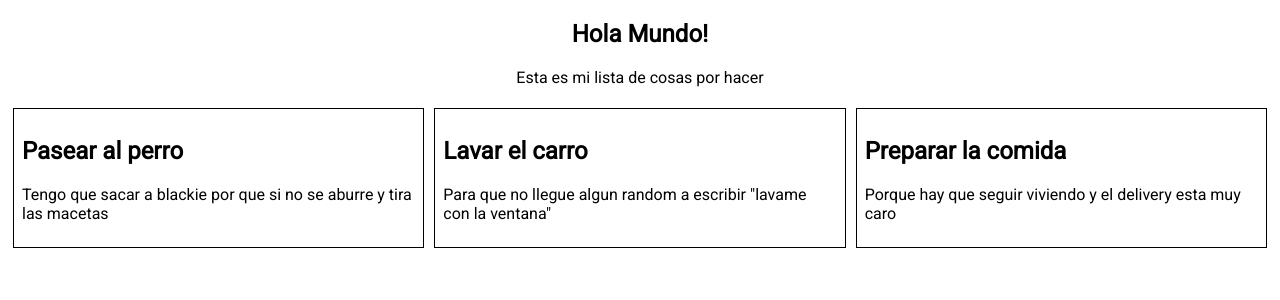
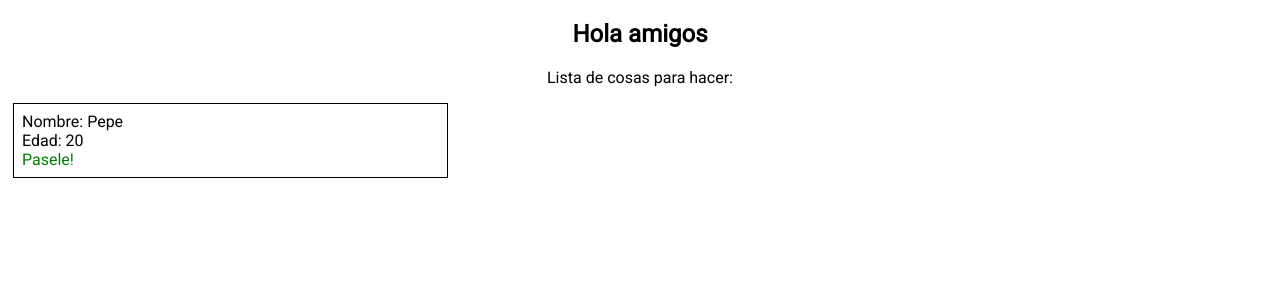
Before and after one commit to DaveDev87/testing-project-estancias, a Vue app: page / in a window 1280 px wide. Shown: the top 300 px of the page. Built offline with nearby package versions, Linux system fonts and the light colour scheme.

Commit message:
lista de cosas por hacer v1

```diff
--- a/src/App.vue
+++ b/src/App.vue
@@ -1,40 +1,99 @@
 <template>
   <main id="app">
     <section class="header">
-      <h1>Hola Mundo!</h1>
-      <p>Esta es mi lista de cosas por hacer</p>
+      <h1>{{ title }}</h1>
+      <p>{{ subtitle }}</p>
     </section>
-    <section class="task__container">
+    <section>
       <div class="card">
-        <h1>Pasear al perro</h1>
-        <p>Tengo que sacar a blackie por que si no se aburre y tira las macetas</p>
-      </div>
-      <div class="card">
-        <h1>Lavar el carro</h1>
-        <p>Para que no llegue algun random a escribir "lavame con la ventana"</p>
-      </div>
-      <div class="card">
-        <h1>Preparar la comida</h1>
-        <p>Porque hay que seguir viviendo y el delivery esta muy caro</p>
+        <div>Nombre: {{ user.name }}</div>
+        <div>Edad: {{ user.age }}</div>
+        <span class="puede_pasar" v-if="user.age >= 18">Pasele!</span>
+        <span class="no_puede_pasar" v-else>No pasa</span>
       </div>
     </section>
+    <!-- <section class="task__container">
+      <div v-for="(task, index) in tasks" :key="index">
+        <div v-if="task.completed === false" class="card">
+          <div class="task__date">{{ task.date }}</div>
+          <h1>{{ task.title }}</h1>
+          <span>{{ task.author }}</span>
+          <p>{{ task.description }}</p>
+        </div>
+      </div>
+    </section> -->
   </main>
 </template>
 
 <script>
+export default {
+  name: "App",
+  // mounted() {
+  //   const body = {
+  //     email: "alexruedarivas@gmail.com",
+  //     user: "David A. Rueda",
+  //     sendEmailToUser: true,
+  //   };
 
+  //   fetch(
+  //     "https://4519cjvuci.execute-api.us-east-1.amazonaws.com/prod/convocatoria-evaluador/emailalert",
+  //     {
+  //       method: "POST",
+  //       body: JSON.stringify(body),
+  //       headers: new Headers({
+  //         "Content-Type": "application/json",
+  //         "Access-Control-Allow-Origin:": "*"
+  //       }),
+  //     }
+  //   )
+  //     .then((res) => res.json())
+  //     .then((res) => console.log(res))
+  //     .catch((err) => console.log("unu", err));
+  // },
+  data() {
+    return {
+      title: "Hola amigos",
+      subtitle: "Lista de cosas para hacer:",
 
-export default {
-  name: 'App',
+      user: {
+        name: "Pepe",
+        age: 20,
+        active: true,
+      },
 
-}
+      // tasks: [
+      //   {
+      //     title: "Lavar la ropa",
+      //     description: "Para no oler mal",
+      //     author: "David",
+      //     date: "2022-05-1",
+      //     completed: true,
+      //   },
+      //   {
+      //     title: "lavar los platos",
+      //     description: "Para no enfermarse",
+      //     date: "2022-05-1",
+      //     author: "Sherlyn",
+      //     completed: true,
+      //   },
+      //   {
+      //     title: "Hacer la tarea",
+      //     description: "Porque si no me reprueba Joel",
+      //     date: "2022-05-1",
+      //     author: "Cris",
+      //     completed: false,
+      //   },
+      // ],
+    };
+  },
+};
 </script>
 
 <style>
-@import url('https://fonts.googleapis.com/css2?family=Roboto&display=swap');
+@import url("https://fonts.googleapis.com/css2?family=Roboto&display=swap");
 
 #app {
-  font-family: 'Roboto', sans-serif;
+  font-family: "Roboto", sans-serif;
   /* font-family: Avenir, Helvetica, Arial, sans-serif;
   -webkit-font-smoothing: antialiased;
   -moz-osx-font-smoothing: grayscale;
@@ -43,13 +102,25 @@ export default {
   margin-top: 60px; */
 }
 
-.header{
+.header {
   text-align: center;
 }
 
 .task__container {
   display: flex;
+  flex-wrap: wrap;
+}
 
+.task__date {
+  text-align: right;
+}
+
+.puede_pasar {
+  color: green;
+}
+
+.no_puede_pasar {
+  color: red;
 }
 
 .card {
```
